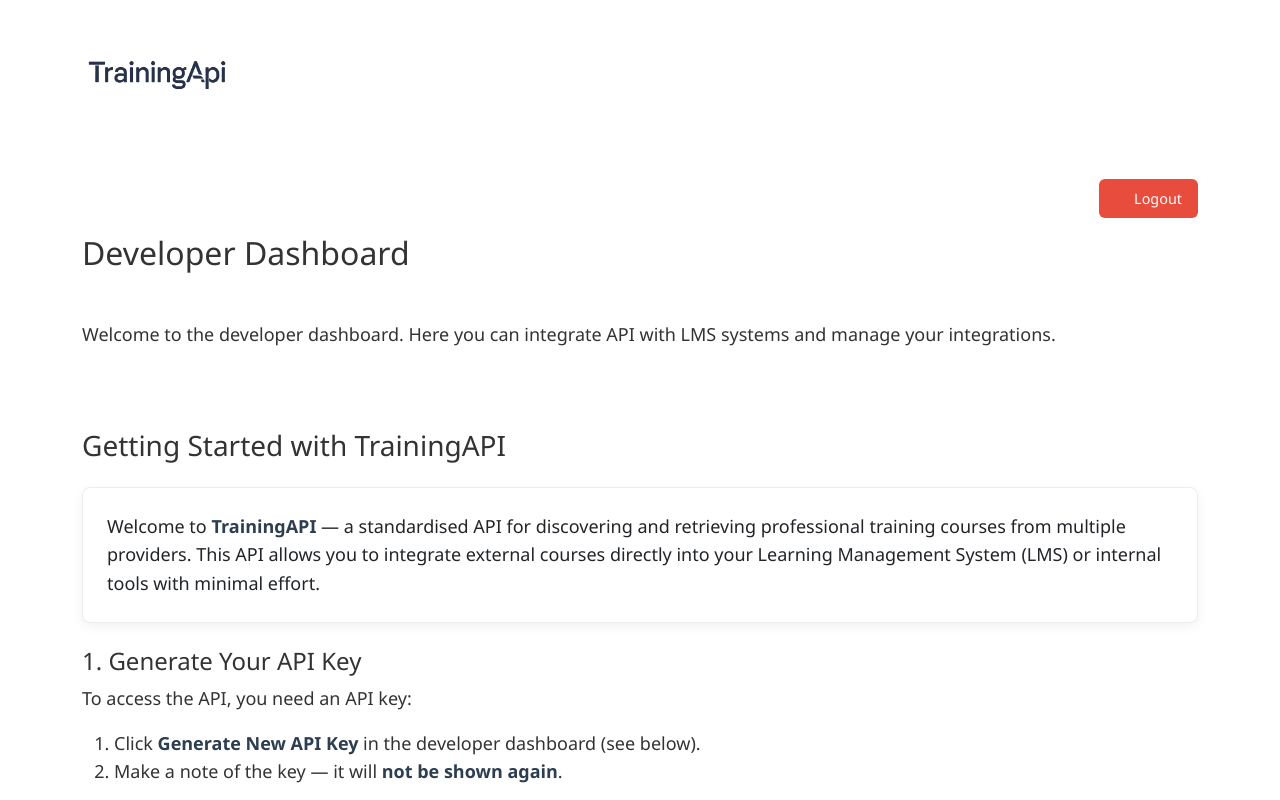
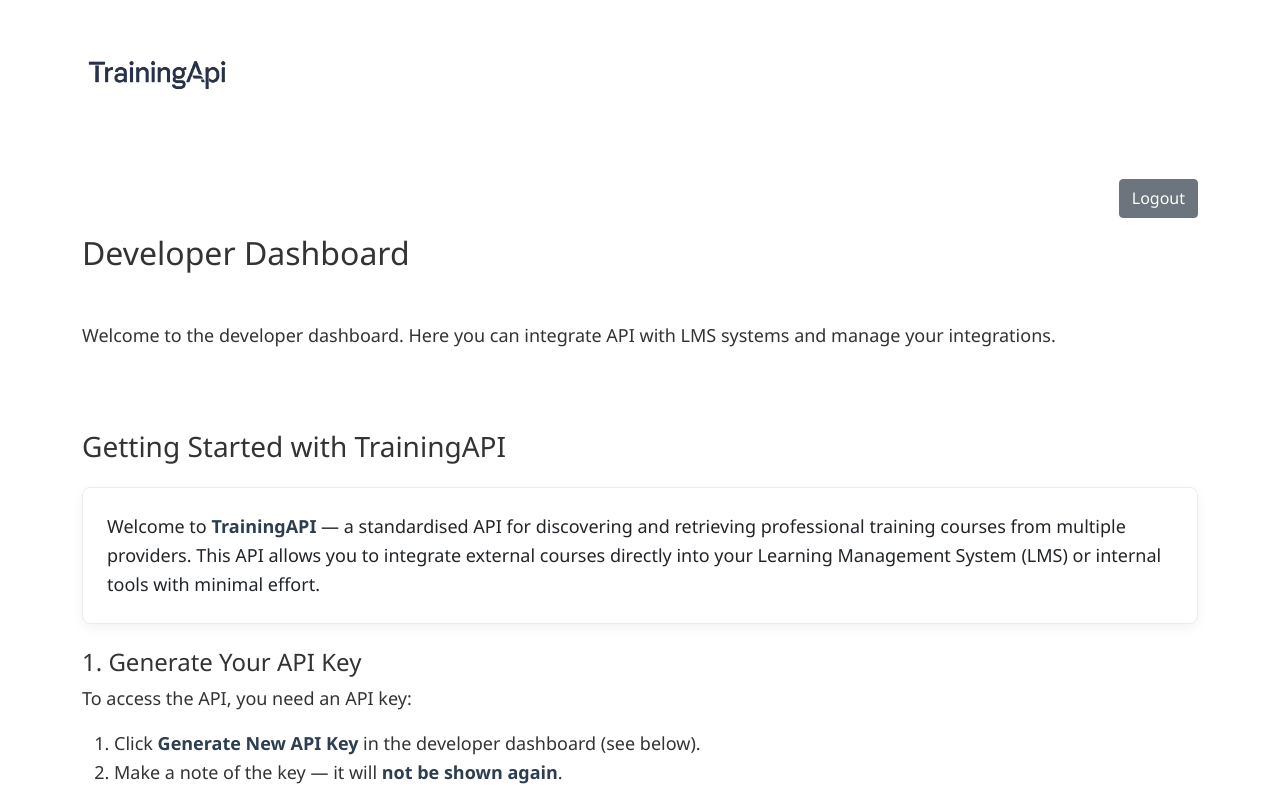
Before and after one commit to Alec-Hajinoff/TrainingAPI, a React (Create React App) app in the folder React/: page /DeveloperDashboard in a window 1280 px wide. Shown: the top 800 px of the page. Built offline with nearby package versions, Linux system fonts and the light colour scheme.

Commit message:
18.12.25, 16.59

```diff
--- a/React/src/CourseSubmissionForm.js
+++ b/React/src/CourseSubmissionForm.js
@@ -391,7 +391,7 @@ const CourseSubmissionForm = forwardRef((props, ref) => {
           value={formData.course_title}
           onChange={handleChange}
           required
-          placeholder="For example: 'We installed solar panels' or 'We reduced waste by switching to recyclable packaging.'"
+          placeholder="For example: Introduction to Asset Management"
         />
         {errors.course_title && (
           <div className="invalid-feedback">{errors.course_title}</div>
@@ -410,6 +410,7 @@ const CourseSubmissionForm = forwardRef((props, ref) => {
           value={formData.description}
           onChange={handleChange}
           required
+          placeholder="For example: This financial training course is designed to give delegates a thorough grounding in the themes, calculations, and practices behind the investment management industry, specifically from the perspective of..."
         />
         {errors.description && (
           <div className="invalid-feedback">{errors.description}</div>
@@ -430,6 +431,7 @@ const CourseSubmissionForm = forwardRef((props, ref) => {
           value={formData.learning_outcomes}
           onChange={handleChange}
           required
+          placeholder="For example: * To demystify the jargon associated with the financial services industry * To review the key functions and players within financial services * To equip delegates with a broad understanding of the investment management industry..."
         />
         {errors.learning_outcomes && (
           <div className="invalid-feedback">{errors.learning_outcomes}</div>
@@ -577,7 +579,7 @@ const CourseSubmissionForm = forwardRef((props, ref) => {
           min="0.1"
           max="999.9"
           step="0.1"
-          placeholder="e.g., 2.5"
+          placeholder="e.g., 8"
         />
         {errors.duration && (
           <div className="invalid-feedback">{errors.duration}</div>
@@ -599,7 +601,7 @@ const CourseSubmissionForm = forwardRef((props, ref) => {
           min="0.01"
           max="99999999.99"
           step="0.01"
-          placeholder="e.g., 99.99"
+          placeholder="e.g., 4000"
         />
         {errors.total_price && (
           <div className="invalid-feedback">{errors.total_price}</div>
@@ -639,7 +641,7 @@ const CourseSubmissionForm = forwardRef((props, ref) => {
           onChange={handleChange}
           required
           maxLength="255"
-          placeholder="e.g., contact@example.com"
+          placeholder="e.g., mike.smith@abctraining.com"
         />
         {errors.contact_email && (
           <div className="invalid-feedback">{errors.contact_email}</div>
@@ -681,7 +683,7 @@ const CourseSubmissionForm = forwardRef((props, ref) => {
           onChange={handleChange}
           required
           maxLength="1024"
-          placeholder="e.g., https://www.example.com"
+          placeholder="e.g., https://www.abctraining.com"
         />
         {errors.provider_website && (
           <div className="invalid-feedback">{errors.provider_website}</div>
--- a/React/src/LogoutComponent.css
+++ b/React/src/LogoutComponent.css
@@ -1,38 +1,31 @@
-/* Unified body styles */
 body {
-  font-family: 'Segoe UI', Tahoma, Geneva, Verdana, sans-serif;
+  font-family: "Segoe UI", Tahoma, Geneva, Verdana, sans-serif;
   font-size: 18px;
   line-height: 1.6;
   color: #333;
 }
 
-/* Logout button styling */
 .logout-button {
-  background-color: #e74c3c;
-  border: none;
+  background-color: #6c757d;
+  border: 1px solid #6c757d;
   color: #fff;
-  padding: 0.5rem 1rem;
-  font-size: 0.9rem;
-  font-weight: 500;
-  border-radius: 6px;
+  padding: 0.375rem 0.75rem;
+  font-size: 1rem;
+  font-weight: 400;
+  border-radius: 0.25rem;
   cursor: pointer;
-  transition: all 0.3s ease;
-  display: flex;
-  align-items: center;
-  gap: 0.5rem;
+  transition: all 0.15s ease-in-out;
+  display: inline-block;
+  text-align: center;
+  vertical-align: middle;
+  user-select: none;
 }
 
 .logout-button:hover {
-  background-color: #c0392b;
+  background-color: #5a6268;
+  border-color: #545b62;
 }
 
-.logout-button:before {
-  content: "\f08b"; /* Font Awesome sign-out icon */
-  font-family: "Font Awesome 6 Free";
-  font-weight: 900;
-}
-
-/* Alternative if Font Awesome is not available */
 .logout-button:not(:before) {
   padding-left: 1rem;
 }
@@ -41,28 +34,3 @@ body {
   content: "→";
   margin-left: 0.5rem;
 }
-
-
-/*
-input:valid {
-  background-color: ivory;
-  border: none;
-  outline: 2px solid deepskyblue;
-  border-radius: 5px;
-  accent-color: gold;
-}
-
-body {
-  font-family: Arial, Helvetica, sans-serif;
-  font-size: 18px;
-}
-
-.footer {
-  background-color: rgb(236, 230, 230);
-  border-radius: 7px;
-}
-
-#logo {
-  height: 150px;
-}
-*/
--- a/React/src/Main.css
+++ b/React/src/Main.css
@@ -80,14 +80,7 @@ body {
 }
 
 .section-title:after {
-  content: "";
-  position: absolute;
-  bottom: 0;
-  left: 50%;
-  transform: translateX(-50%);
-  width: 60px;
-  height: 3px;
-  background-color: #3498db;
+  display: none;
 }
 
 .benefit-card {
--- a/React/src/ProviderDashboard.css
+++ b/React/src/ProviderDashboard.css
@@ -1,19 +1,16 @@
-/* Unified body styles */
 body {
-  font-family: 'Segoe UI', Tahoma, Geneva, Verdana, sans-serif;
+  font-family: "Segoe UI", Tahoma, Geneva, Verdana, sans-serif;
   font-size: 18px;
   line-height: 1.6;
   color: #333;
 }
 
-/* Provider Dashboard Container */
 .provider-dashboard {
   max-width: 1200px;
   margin: 0 auto;
   padding: 2rem 1rem;
 }
 
-/* Dashboard Header */
 .dashboard-header {
   margin-bottom: 2rem;
   padding-bottom: 1.5rem;
@@ -33,14 +30,12 @@ body {
   margin-bottom: 1.5rem;
 }
 
-/* Dashboard Content */
 .dashboard-content {
   display: flex;
   flex-direction: column;
   gap: 2.5rem;
 }
 
-/* Section Headers */
 .section-header {
   margin-bottom: 1.5rem;
 }
@@ -55,7 +50,7 @@ body {
 }
 
 .section-title:after {
-  content: '';
+  content: "";
   position: absolute;
   bottom: 0;
   left: 0;
@@ -70,15 +65,14 @@ body {
   margin: 0;
 }
 
-/* Form and List Sections */
-.form-section, .list-section {
+.form-section,
+.list-section {
   background-color: #fff;
   border-radius: 8px;
   padding: 1.5rem;
   box-shadow: 0 4px 12px rgba(0, 0, 0, 0.05);
 }
 
-/* Responsive adjustments */
 @media (max-width: 768px) {
   .provider-dashboard {
     padding: 1rem 0.5rem;
@@ -96,108 +90,8 @@ body {
     font-size: 1.5rem;
   }
 
-  .form-section, .list-section {
+  .form-section,
+  .list-section {
     padding: 1rem;
   }
 }
-
-
-/*
-body {
-  font-family: Arial, Helvetica, sans-serif;
-  font-size: 18px;
-}
-
-input:valid {
-  background-color: ivory;
-  border: none;
-  outline: 2px solid deepskyblue;
-  border-radius: 5px;
-  accent-color: gold;
-}
-
-
-.footer {
-  background-color: rgb(236, 230, 230);
-  border-radius: 7px;
-}
-
-#logo {
-  height: 150px;
-}
-
-
-.step-label,
-.table-label {
-  font-size: 1.1em;
-  background-color: #f5f5f5;
-  padding: 10px;
-  border-radius: 5px;
-  display: block;
-  margin-bottom: 10px;
-}
-
-.category-tag {
-  padding: 2px 6px;
-  border-radius: 4px;
-  margin-right: 8px;
-  font-weight: 500;
-}
-
-.category-sourcing {
-  color: #856404;
-  background-color: #fff3cd;
-}
-
-.category-operations {
-  color: #155724;
-  background-color: #d4edda;
-}
-
-.category-impact {
-  color: #004085;
-  background-color: #cce5ff;
-}
-
-.form-group {
-  position: relative;
-}
-
-.mention-suggestions {
-  position: absolute;
-  z-index: 1000;
-  width: 100%;
-  max-height: 180px;
-  overflow-y: auto;
-  background-color: #ffffff;
-  border: 1px solid #ced4da;
-  border-radius: 0.25rem;
-  box-shadow: 0 4px 6px rgba(0, 0, 0, 0.1);
-  margin-top: 2px;
-}
-
-.mention-suggestions .list-group-item {
-  cursor: pointer;
-  border-left: 3px solid #6c757d;
-  padding: 8px 12px;
-  transition: all 0.2s ease;
-  display: flex;
-  align-items: center;
-  background-color: #f8f9fa;
-}
-
-.mention-suggestions .list-group-item::before {
-  content: "→";
-  margin-right: 8px;
-  color: #6c757d;
-}
-
-.mention-suggestions .list-group-item:hover {
-  background-color: #e9ecef;
-  border-left-color: #0d6efd;
-}
-
-.mention-suggestions .list-group-item:not(:last-child) {
-  border-bottom: 1px solid #dee2e6;
-}
-*/
--- a/React/src/ProviderDashboard.js
+++ b/React/src/ProviderDashboard.js
@@ -21,9 +21,8 @@ function ProviderDashboard() {
       <header className="dashboard-header">
         <div className="row">
           <div className="col-12">
-            <h1 className="dashboard-title">Provider Dashboard</h1>
             <p className="dashboard-subtitle">
-              Add and manage your training courses for corporate clients
+              Create and maintain your corporate training catalogue
             </p>
           </div>
         </div>
@@ -36,12 +35,6 @@ function ProviderDashboard() {
 
       <main className="dashboard-content">
         <section className="form-section">
-          <div className="section-header">
-            <h2 className="section-title">Add New Course</h2>
-            <p className="section-description">
-              Fill in all required fields below and click Submit to add a new course to your catalogue.
-            </p>
-          </div>
           <CourseSubmissionForm
             ref={submissionFormRef}
             onCourseAdded={handleCourseAdded}
@@ -57,48 +50,3 @@ function ProviderDashboard() {
 }
 
 export default ProviderDashboard;
-
-
-/*
-import React, { useState, useRef } from "react";
-import "./ProviderDashboard.css";
-import LogoutComponent from "./LogoutComponent";
-import CourseSubmissionForm from "./CourseSubmissionForm";
-import CourseList from "./CourseList";
-
-function ProviderDashboard() {
-  const [refreshTrigger, setRefreshTrigger] = useState(0);
-  const submissionFormRef = useRef();
-
-  const handleCourseAdded = () => {
-    setRefreshTrigger((prev) => prev + 1);
-
-    if (submissionFormRef.current) {
-      submissionFormRef.current.resetForm();
-    }
-  };
-
-  return (
-    <div className="container">
-      <div>
-        <p>
-          To add a sustainability action or event, fill in all required fields
-          below and click Submit.
-        </p>
-      </div>
-      <div className="d-flex justify-content-end mb-3">
-        <LogoutComponent />
-      </div>
-
-      <CourseSubmissionForm
-        ref={submissionFormRef}
-        onCourseAdded={handleCourseAdded}
-      />
-
-      <CourseList refreshTrigger={refreshTrigger} />
-    </div>
-  );
-}
-
-export default ProviderDashboard;
-*/
```
Also changed, not shown: React/src/CourseList.css (+8 -118 lines), React/src/CourseSubmissionForm.css (+12 -113 lines), React/src/Main.js (+17 -6 lines).
